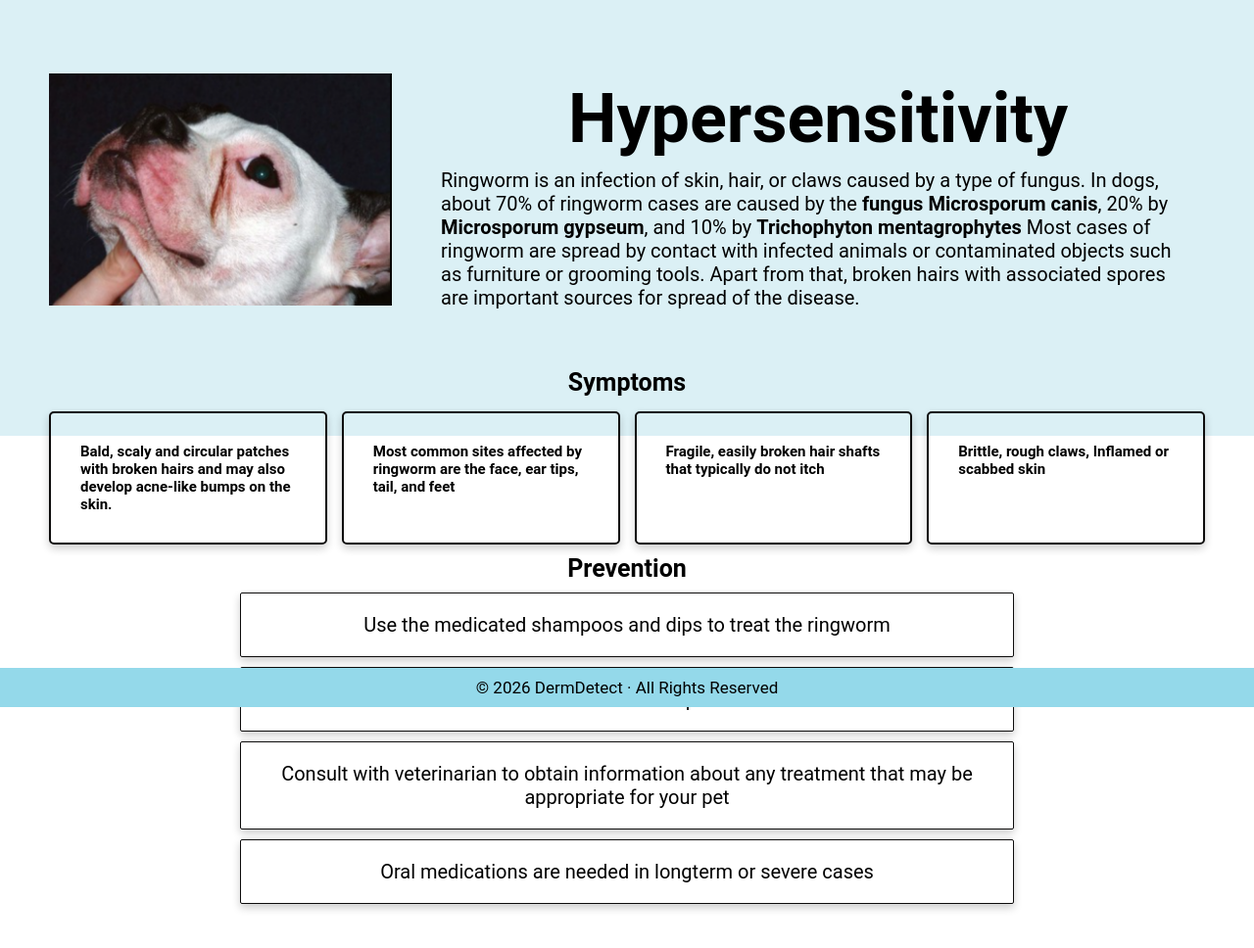
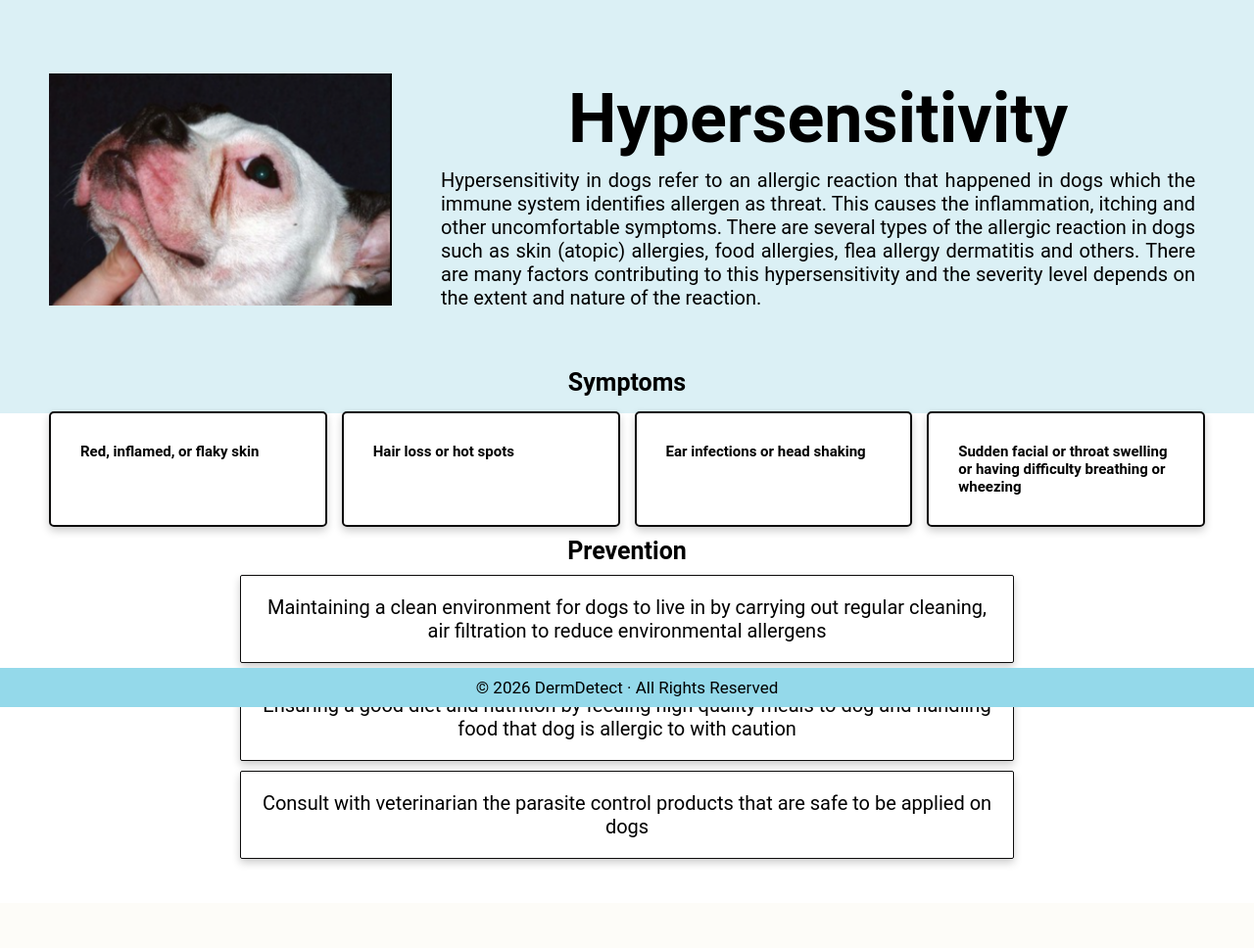
Before and after one commit to shuixian71/fyp2_AI_web_application_dogskindiseasesdetection, a Flask app: page /hypersensitivity in a window 1280 px wide. Shown: the part 78-1046 px from the top of the page at 98% size. After the commit the page ends 961 px from the top, so only its background shows below. Run offline with Flask 3, Linux system fonts and the light colour scheme; some libraries are stand-ins or nearby versions.

Commit message:
Standardized the class name of all the skin diseases modules, fix the content in the hypersensitivity module, remove the unwanted or unused coment

```diff
--- a/static/style.css
+++ b/static/style.css
@@ -11,40 +11,10 @@ body {
   ); */
 }
 
-/* .hero_bg{
-  background: linear-gradient(
-    to bottom,
-    white 60%,
-    #e9e9e9 60%
-  );
-  min-height:100vh;
-} */
-
-
 
 h2, p {
   margin: 10px;
 }
-
-
-
-
-/* ul {
-  list-style-type: none;
-  margin: 25px;   */
-  /* margin: 0;              remove margin so it sticks properly */
-  /* padding: 0;
-  border-radius: 20px;
-  border: 2px solid #0d0c0c;
-  overflow: hidden;
-  background-color: #ecdfdf; */
-
-  /* position: fixed;
-  top: 0;
-  left: 0;
-  width: 100%;
-  z-index: 1000; stay above content */
-/* } */
 
 .navbar {
   list-style-type: none;
@@ -109,20 +79,7 @@ h2, p {
   text-align: center;
 }
 
-
-/* .style_steps{
- columns:3;
- display:flex;
- display: grid;
- grid-template-columns: repeat(auto-fill, minmax(250px,1fr));
-
-}
-
-.style_text{
-  width: calc((100vw/3)-20px);
-  display: inline-block;
-} */
-
+/* css style for the three steps instruction in home page */
 .style_steps{
   display:grid;
   grid-template-columns: repeat(3, 1fr);
@@ -138,12 +95,14 @@ h2, p {
   align-items: center;
   text-align: center;
   padding: 20px;
-}
+} /*end of css for 3 steps in home page*/
+
 .logo{
   width: 25px;
   height: auto;
 }
 
+/* css for the heading, description, image for the home page and the information page*/
 .home_container{
   display: flex;
   align-items: flex-start;
@@ -161,14 +120,6 @@ h2, p {
     flex:1;
     text-align:right;
 }
-
-
-
-/* .home_img img{
-  width:420px;
-  max-width: 100%;
-  border-radius: 10px;
-} */
 
 .button {
   /* background-color:  #ADD8E6; */
@@ -197,6 +148,7 @@ h2, p {
 
 .home_paragraph{
   font-size: 20px;
+  text-align: justify;
 }
 
 /* style for the card container for information */
@@ -278,27 +230,12 @@ h2, p {
   background: #7dc0f7;
 }
 
-/* reference from website for horizontal scrolling properties */
-/* .cards_information::-webkit-scrollbar{
-  height: 12px;
-}
 
-.cards_information::-webkit-scrollbar-thumb,
-.cards_information::-webkit-scrollbar-track {
-  border-radius: 92px;
-}
-
-.cards_information::-webkit-scrollbar-thumb {
-  background: var(--darkred, #999);
-}
-.cards_information::-webkit-scrollbar-track {
-  background: var(--thumb, #e0e0e0);
-} */
 
 @media (min-width: 700px) {
   .card_information {
     flex-basis: calc(calc(100% / 3) - 20px);
-     /* flex: 0 0 calc(calc(100% / 3) - 20px); */
+     /* flex: 0 0 calc(calc(100% / 3) - 20px); */ /*uncomment if want to have scrolling */
   }
   .card_information:not(:last-child) {
     margin-right: 30px;
@@ -485,16 +422,16 @@ html{
   display: flex;
 }
 
-/* ringworm module styling from line 459- 529*/
-
-.ringworm_caption{
+/* dog skin diseases information for 5 modules styling from line 436- 504*/
+.skindiseaseinformation_caption{
   text-align: center;
   font-size: 70px;
   margin-bottom: 5px;
   margin-top: 5px;
 }
 
-.ringworm_container{
+/* wrapping the picture , caption and paragraph description */
+.skindiseaseinformation_container{
   display: flex;
   align-items: flex-start;
   justify-content: space-between;
@@ -503,19 +440,20 @@ html{
 
 }
 
-.ringworm_paragraph{
+.skindiseaseinformation_paragraph{
   font-size: 20px;
+  text-align: justify;
 }
 
-.symptoms_ringworm{
+.symptoms_skindiseaseinformation{
   text-align: center;
   font-size: 25px;
   font-weight: bold;
   margin-bottom: 15px;
 }
 
-/* ringworm symptoms css */
-.card_ringworm{
+/*symptoms css in the information page */
+.card_skindiseaseinformation{
   /* add shadows to create card effect */
   box-shadow: 0 4px 8px 0 rgba(0,0,0,0.2);
   transition: 0.3s;
@@ -525,24 +463,25 @@ html{
   width: 270px;
 }
 
-.card_ringworm:hover{
+.card_skindiseaseinformation:hover{
   box-shadow: 0 8px 16px 0 rgba (0,0,0,0.2);
 }
 
-.card_wrapper_ringworm{
+.card_wrapper_skindiseaseinformation{
   display: flex;
   justify-content: center;
   gap: 15px;
   margin-bottom: 10px;
 }
 
-.prevention_ringworm{
+/* prevention css in the information module */
+.prevention_skindiseaseinformation{
   text-align: center;
   font-size: 25px;
   font-weight: bold;
 }
 
-.prevention_step_ringworm{
+.prevention_step_skindiseaseinformation{
   box-shadow: 0 4px 8px 0 rgba(0,0,0,0.2);
   border-radius: 2px;
   border: 1px solid #0d0c0c;
@@ -553,79 +492,15 @@ html{
   padding: 10px;
   margin-bottom: 10px;
 
-} /*end of css for ringworm page*/
+} /*end of css for dog skin diseases information module page*/
 
-/* hypersensitivity module styling from line 531- */
-
-.ringworm_caption{
+/* css for result page from line 507 until  662*/
+/* css for the title disclaimer in result page */
+.disclaimer{
+  font-style: normal;
   text-align: center;
-  font-size: 70px;
-  margin-bottom: 5px;
-  margin-top: 5px;
 }
 
-.ringworm_container{
-  display: flex;
-  align-items: flex-start;
-  justify-content: space-between;
-  padding:50px;
-  gap:40px;
-
-}
-
-.ringworm_paragraph{
-  font-size: 20px;
-}
-
-.symptoms_ringworm{
-  text-align: center;
-  font-size: 25px;
-  font-weight: bold;
-  margin-bottom: 15px;
-}
-
-/* ringworm symptoms css */
-.card_ringworm{
-  /* add shadows to create card effect */
-  box-shadow: 0 4px 8px 0 rgba(0,0,0,0.2);
-  transition: 0.3s;
-  border-radius: 5px;
-  border: 2px solid #0d0c0c; /*visible black border*/
-  padding: 20px; /*dspace btw text n border*/
-  width: 270px;
-}
-
-.card_ringworm:hover{
-  box-shadow: 0 8px 16px 0 rgba (0,0,0,0.2);
-}
-
-.card_wrapper_ringworm{
-  display: flex;
-  justify-content: center;
-  gap: 15px;
-  margin-bottom: 10px;
-}
-
-.prevention_ringworm{
-  text-align: center;
-  font-size: 25px;
-  font-weight: bold;
-}
-
-.prevention_step_ringworm{
-  box-shadow: 0 4px 8px 0 rgba(0,0,0,0.2);
-  border-radius: 2px;
-  border: 1px solid #0d0c0c;
-  font-size: 20px;
-  text-align: center;
-  width: 60%;
-  margin: 0  auto;
-  padding: 10px;
-  margin-bottom: 10px;
-
-} /*end of css for ringworm page*/
-
-/* css for result page from line 601 until  662*/
 .result_image{
   display: flex;
   justify-content: center;
@@ -691,8 +566,6 @@ html{
   /* background-color: #ded4d4; */
   background-color: #a9daf2f2;
   border: 1px solid black;
-
-
 }
 
 /* upload new  button in detection page */
@@ -712,17 +585,10 @@ html{
   margin-right: 20px;
   font-size: 20px;
   cursor: pointer;
-
 }
 
 .upload_new_image_btnwrapper{
   display: flex;
   justify-content: right;
   margin-bottom: 40px;
-}
-
-/* css for the title disclaimer in result page */
-.disclaimer{
-  font-style: normal;
-  text-align: center;
-}
+} /*end of the result page css*/
--- a/templates/hypersensitivity.html
+++ b/templates/hypersensitivity.html
@@ -4,82 +4,75 @@
 {% endblock %}
 
 {%block body%}
-<div class="ringworm_container">
+<div class="skindiseaseinformation_container">
     <div >
         <img src="{{url_for('static', filename='img/hypersensitivity.png')}}" alt="" width="350px">
     </div>
 
     <div>
-        <h1 class="ringworm_caption">Hypersensitivity</h1>
-        <p class="ringworm_paragraph"> Ringworm is an infection of skin, hair, or claws caused by a type of fungus.
-            In dogs, about 70% of ringworm cases are caused by the <b>fungus Microsporum canis</b>, 20% by <b>Microsporum gypseum</b>, and 10% by <b>Trichophyton mentagrophytes</b>
-            Most cases of ringworm are spread by contact with infected animals or contaminated objects such as furniture or grooming tools.
-            Apart from that, broken hairs with associated spores are important sources for spread of the disease.
+        <h1 class="skindiseaseinformation_caption">Hypersensitivity</h1>
+        <p class="skindiseaseinformation_paragraph"> Hypersensitivity in dogs refer to an allergic reaction that happened in dogs which the immune system identifies allergen as threat.
+            This causes the inflammation, itching and other uncomfortable symptoms.
+            There are several types of the allergic reaction in dogs such as skin (atopic) allergies, food allergies, flea allergy dermatitis and others.
+            There are many factors contributing to this hypersensitivity  and the severity level depends on the extent and nature of the reaction.
         </p>
     </div>
 </div>
 
 <div style="padding: 0px 50px">
-    <div class="symptoms_ringworm">
+    <div class="symptoms_skindiseaseinformation">
         Symptoms
     </div>
 
-    <div class="card_wrapper_ringworm">
-        <div class="card_ringworm">
+    <div class="card_wrapper_skindiseaseinformation">
+        <div class="card_skindiseaseinformation">
             <div>
-                <h2><b>Bald, scaly and circular patches with broken hairs and may also develop acne-like bumps on the skin.</b></h2>
+                <h2><b>Red, inflamed, or flaky skin</b></h2>
             </div>
         </div>
 
-        <div class="card_ringworm">
+        <div class="card_skindiseaseinformation">
             <div>
-                <h2><b>Most common sites affected by ringworm are the face, ear tips, tail, and feet</b></h2>
+                <h2><b>Hair loss or hot spots</b></h2>
             </div>
         </div>
 
-        <div class="card_ringworm">
+        <div class="card_skindiseaseinformation">
             <div>
-                <h2><b>Fragile, easily broken hair shafts that typically do not itch</b></h2>
+                <h2><b>Ear infections or head shaking</b></h2>
             </div>
         </div>
 
-        <div class="card_ringworm">
+        <div class="card_skindiseaseinformation">
             <div>
-                <h2><b>Brittle, rough claws, Inflamed or scabbed skin </b></h2>
+                <h2><b>Sudden facial or throat swelling or having difficulty breathing or wheezing </b></h2>
             </div>
         </div>
     </div>
 </div>
 
 <div>
-    <p class="prevention_ringworm">Prevention</p>
+    <p class="prevention_skindiseaseinformation">Prevention</p>
 </div>
 
 <div style="padding-bottom: 35px;">
-    <div class="prevention_step_ringworm">
+    <div class="prevention_step_skindiseaseinformation">
         <div>
-        <p>Use the medicated shampoos and dips  to treat the ringworm</p>
+        <p>Maintaining a  clean environment for dogs to live in by carrying out regular cleaning, air filtration to reduce environmental allergens</p>
         </div>
     </div>
 
-    <div class="prevention_step_ringworm">
+    <div class="prevention_step_skindiseaseinformation">
         <div>
-        <p>Use diluted bleach to clean the pet's environment</p>
+        <p>Ensuring a good diet and nutrition by feeding high quality meals to dog and handling food that dog is allergic to with caution</p>
         </div>
     </div>
 
-    <div class="prevention_step_ringworm">
+    <div class="prevention_step_skindiseaseinformation">
         <div>
-        <p>Consult with veterinarian to obtain information about any treatment that may be appropriate for your pet </p>
-        </div>
-    </div>
-
-    <div class="prevention_step_ringworm">
-        <div>
-        <p>Oral medications are needed in longterm or severe cases </p>
+        <p>Consult with veterinarian the parasite control products that are safe to be applied on dogs </p>
         </div>
     </div>
 </div>
 
-
 {%endblock%}
```
Also changed, not shown: templates/demodicosis.html (+13 -13 lines), templates/dermatitis.html (+13 -13 lines), templates/fungal_infection.html (+18 -18 lines), templates/information.html (+6 -6 lines), templates/ringworm.html (+14 -14 lines).
